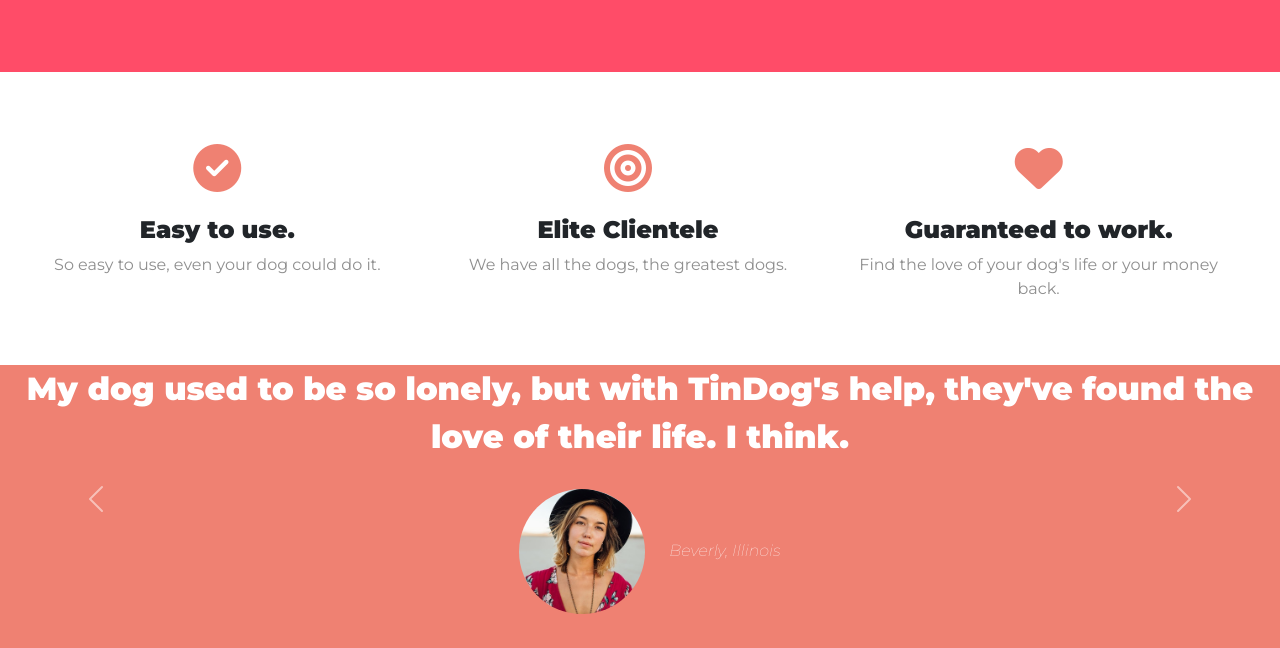
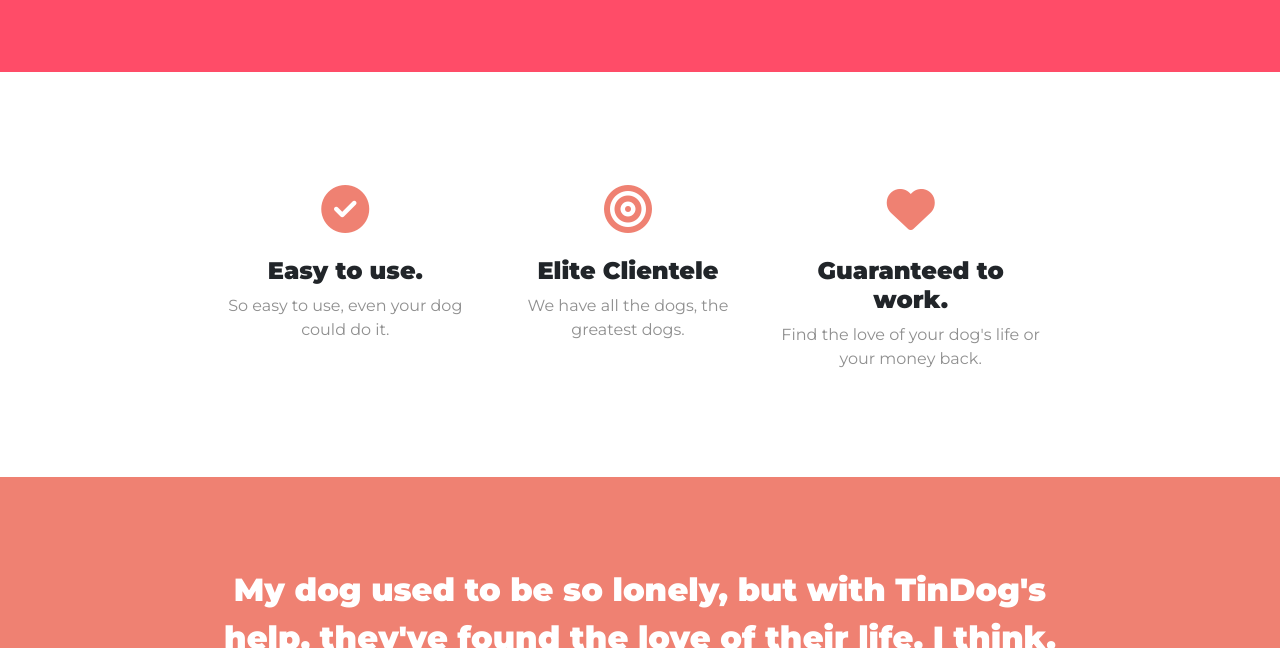
Before and after one commit to acerbin/tinDog, a plain HTML site: page index.html in a window 1280 px wide. Shown: the part 742-1390 px from the top of the page. Drawn offline with nearby package versions, Linux system fonts and the light colour scheme.

Commit message:
fix padding

```diff
--- a/css/styles.css
+++ b/css/styles.css
@@ -65,6 +65,8 @@
 #features {
     padding: 3rem 0;
     text-align: center;
+    padding: 7% 15%;
+
 }
 
 #features h3 {
@@ -89,6 +91,8 @@
 #testimonials {
     background-color: #ef8172;
     color: #fff;
+    padding: 7% 15%;
+
 }
 
 #testimonials h2 {
```
